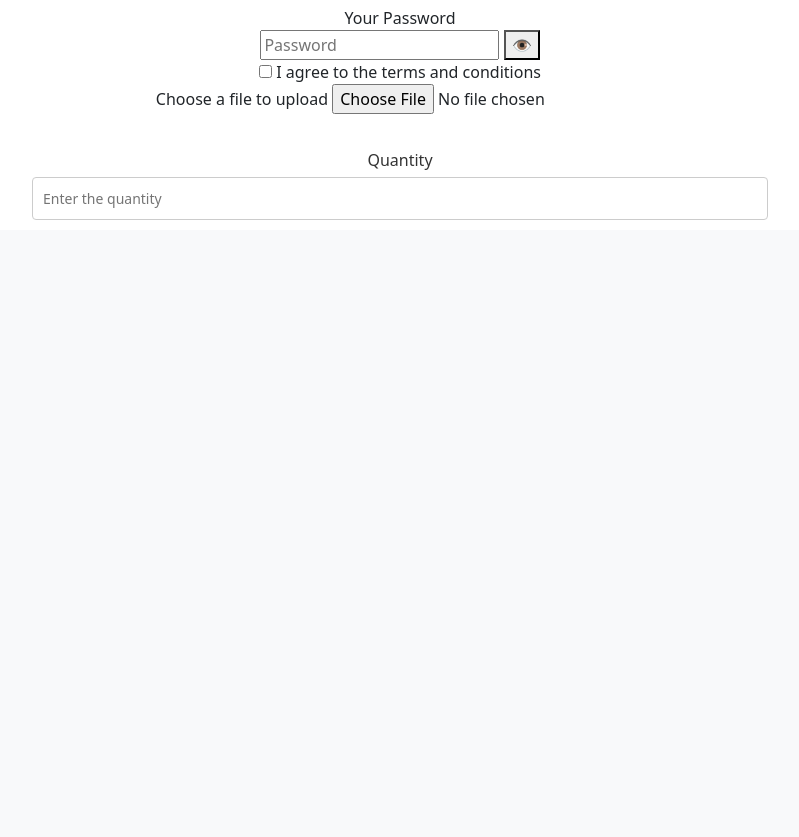
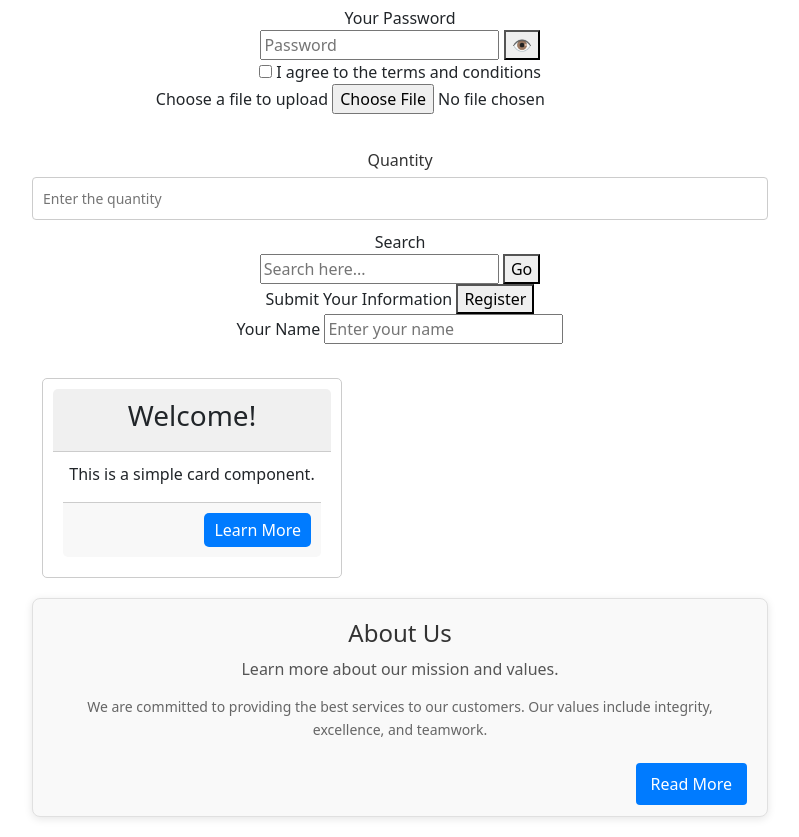
Before and after one commit to grizzleswens/client, a Django app: template hello/templates/home.html in a window 1280 px wide. Shown: the part 570-1407 px from the top of the page, without its empty margins (240-1039 px from the left). Before the commit the page ends 790 px from the top, so only its background shows below. Run offline with Django 5.2, Linux system fonts and the light colour scheme; the template is opened without the code that fills it: values that come from a table or form of the project are taken from there, others are empty.

Commit message:
add search, submit, text, card, section component

```diff
--- a/hello/templates/home.html
+++ b/hello/templates/home.html
@@ -59,9 +59,12 @@
                 <br>
                 {% include 'vanilla/number.html' with name='quantity' label='Quantity' placeholder='Enter the quantity' min='1' max='100' %}
                 {% include 'vanilla/radio.html' with name='gender' label='Gender' options=radio_options %}
-
-
-
+                {% include 'vanilla/search.html' with name="search_query" placeholder="Search here..." label="Search" button_text="Go" %}
+                {% include 'vanilla/submit.html' with label="Submit Your Information" button_text="Register" %}
+                {% include 'vanilla/text.html' with name="user_name" label="Your Name" placeholder="Enter your name" %}
+                <br>
+                {% include 'vanilla/Structural/card.html' with title="Welcome!" content="This is a simple card component." button_text="Learn More" button_url="/learn-more" %}
+                {% include 'vanilla/Structural/section.html' with title="About Us" description="Learn more about our mission and values." content="<p>We are committed to providing the best services to our customers. Our values include integrity, excellence, and teamwork.</p>" button_text="Read More" button_url="/about" %}
 
 
 
--- /dev/null
+++ b/hello/templates/vanilla/Structural/card.html
@@ -0,0 +1,50 @@
+<style>
+    .card {
+        border: 1px solid #ccc;
+        border-radius: 5px;
+        margin: 10px;
+        padding: 10px;
+        width: 300px;
+    }
+
+    .card-header {
+        background-color: #f0f0f0;
+        border-bottom: 1px solid #ccc;
+        padding: 10px;
+    }
+
+    .card-body {
+        padding: 10px;
+    }
+
+    .card-footer {
+        border-top: 1px solid #ccc;
+        padding: 10px;
+        text-align: right;
+    }
+
+    .card-button {
+        background-color: #007bff;
+        border: none;
+        border-radius: 5px;
+        color: white;
+        padding: 5px 10px;
+        text-align: center;
+        text-decoration: none;
+        display: inline-block;
+    }
+</style>
+
+<div class="card">
+    <div class="card-header">
+        <h3>{{ title|default:'Card Title' }}</h3>
+    </div>
+    <div class="card-body">
+        <p>{{ content|default:'This is some card content. You can place any information here.' }}</p>
+        <div class="card-footer">
+            {% if button_text %}
+                <a href="{{ button_url|default:'#' }}" class="card-button">{{ button_text }}</a>
+            {% endif %}
+        </div>
+    </div>
+</div>
--- /dev/null
+++ b/hello/templates/vanilla/Structural/section.html
@@ -0,0 +1,73 @@
+<style>
+    /* Section container styles */
+.section {
+    background-color: #f9f9f9;
+    border: 1px solid #e0e0e0;
+    border-radius: 8px;
+    padding: 20px;
+    margin: 20px 0;
+    box-shadow: 0 2px 8px rgba(0, 0, 0, 0.1);
+    transition: box-shadow 0.3s ease;
+}
+
+/* Section title styles */
+.section-title {
+    font-size: 24px;
+    margin-bottom: 10px;
+    color: #333;
+}
+
+/* Section description styles */
+.section-description {
+    font-size: 16px;
+    margin-bottom: 15px;
+    color: #555;
+}
+
+/* Section content styles */
+.section-content {
+    font-size: 14px;
+    line-height: 1.6;
+    color: #666;
+}
+
+/* Section footer styles */
+.section-footer {
+    padding-top: 15px;
+    text-align: right;
+}
+
+/* Button styles */
+.section-button {
+    background-color: #007bff;
+    color: #fff;
+    padding: 10px 15px;
+    border: none;
+    border-radius: 4px;
+    text-decoration: none;
+    transition: background-color 0.3s ease;
+}
+
+.section-button:hover {
+    background-color: #0056b3;
+}
+
+/* Hover effect for section */
+.section:hover {
+    box-shadow: 0 4px 16px rgba(0, 0, 0, 0.2);
+}
+</style>
+
+
+<div class="section">
+    <h2 class="section-title">{{ title|default:'Section Title' }}</h2>
+    <p class="section-description">{{ description|default:'This is a description of the section. You can provide additional context or details here.' }}</p>
+    <div class="section-content">
+        {{ content|default:'This is where the main content of the section goes.' }}
+    </div>
+    <div class="section-footer">
+        {% if button_text %}
+            <a href="{{ button_url|default:'#' }}" class="section-button">{{ button_text }}</a>
+        {% endif %}
+    </div>
+</div>
--- /dev/null
+++ b/hello/templates/vanilla/search.html
@@ -0,0 +1,11 @@
+<div class="search-input-container">
+    <label for="{{ name|default:'search' }}" class="search-label">{{ label|default:'Search' }}</label>
+    <div class="search-wrapper">
+        <input type="text" name="{{ name|default:'search' }}"
+               id="{{ name|default:'search' }}"
+               class="search-input"
+               placeholder="{{ placeholder|default:'Type here to search' }}"
+               value="{{ value|default:'' }}" />
+        <button type="submit" class="search-button">{{ button_text|default:'Search' }}</button>
+    </div>
+</div>
--- /dev/null
+++ b/hello/templates/vanilla/submit.html
@@ -0,0 +1,4 @@
+<div class="submit-button-container">
+    <label class="submit-label">{{ label|default:'Submit' }}</label>
+    <button type="submit" class="submit-button">{{ button_text|default:'Submit' }}</button>
+</div>
--- /dev/null
+++ b/hello/templates/vanilla/text.html
@@ -0,0 +1,8 @@
+<div class="text-input-container">
+    <label for="{{ name|default:'text' }}" class="text-label">{{ label|default:'Enter Text' }}</label>
+    <input type="text" name="{{ name|default:'text' }}"
+           id="{{ name|default:'text' }}"
+           class="text-input"
+           placeholder="{{ placeholder|default:'Type here...' }}"
+           value="{{ value|default:'' }}" />
+</div>
```
Also changed, not shown: hello/static/Inputs/search/search.css (added, +48 -0 lines), hello/static/Inputs/submit/submit.css (added, +31 -0 lines), hello/static/Inputs/text/text.css (added, +29 -0 lines), hello/static/Structural/card/card.css (added, +49 -0 lines), hello/static/Structural/section/section.css (added, +57 -0 lines).
